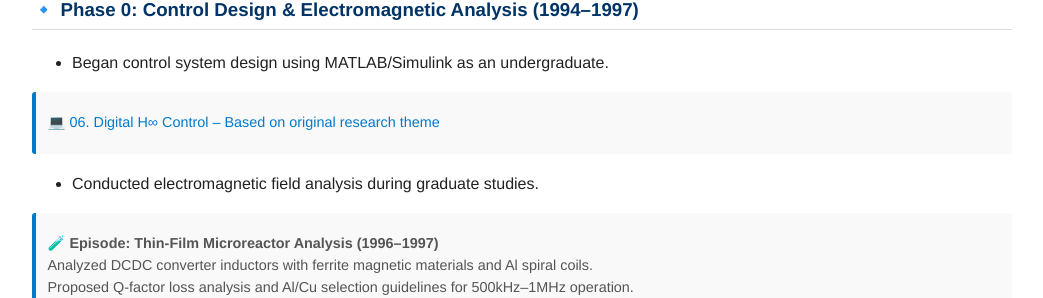
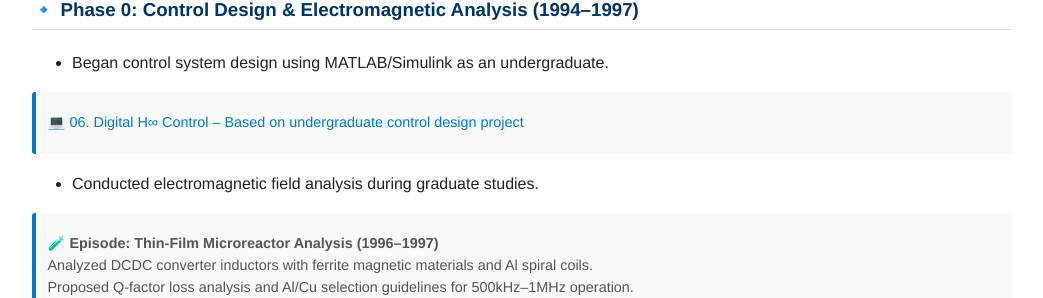
Before and after one commit to Samizo-AITL/Samizo-AITL.github.io, a Jekyll site: the page built from about/career-summary_en.md, in a window 1280 px wide. Shown: the part 401-699 px from the top of the page, without its empty margins (118-1161 px from the left). Built offline with Jekyll 4.4.1, drawn with Linux system fonts in a browser that asks for light colours.

Commit message:
Update career-summary_en.md

```diff
--- a/about/career-summary_en.md
+++ b/about/career-summary_en.md
@@ -16,7 +16,7 @@ title: Career Summary
 
 - Began control system design using MATLAB/Simulink as an undergraduate.
 
-> 💻 [06. Digital H∞ Control – Based on original research theme](https://samizo-aitl.github.io/EduController/part04_digital/theory/06_digital_hinf_control.html)
+> 💻 [06. Digital H∞ Control – Based on undergraduate control design project](https://samizo-aitl.github.io/EduController/part04_digital/theory/06_digital_hinf_control.html)
 {: .annotation}
 
 - Conducted electromagnetic field analysis during graduate studies.
```
